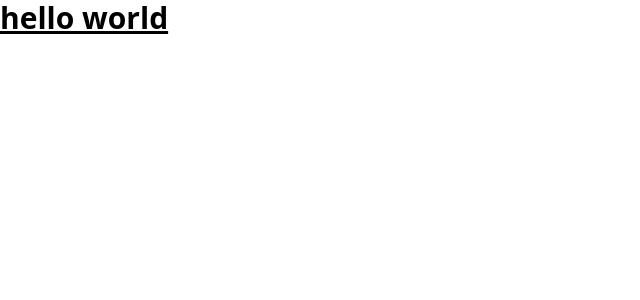
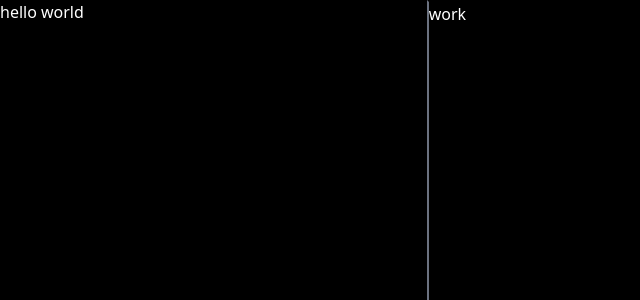
Before and after one commit to ericstlouis/Shinobi, a Next.js app: page / in a window 1280 px wide. Shown: the top 300 px of the page, without its empty margins (0-640 px from the left). Built offline with nearby package versions, Linux system fonts and the light colour scheme.

Commit message:
finally started lol

```diff
--- /dev/null
+++ b/app/components/sections/About.tsx
@@ -0,0 +1,11 @@
+import React from 'react'
+
+const About = () => {
+  return (
+    <div className='w-4/12'>
+        <h1>hello world</h1>
+    </div>
+  )
+}
+
+export default About
--- /dev/null
+++ b/app/components/sections/Work.tsx
@@ -0,0 +1,9 @@
+import React from 'react'
+
+const Work = () => {
+  return (
+    <div className='w-8/12 border-2 border-transparent border-l-gray-500'>work</div>
+  )
+}
+
+export default Work
--- a/app/layout.tsx
+++ b/app/layout.tsx
@@ -12,7 +12,7 @@ export default function RootLayout({
         head.tsx. Find out more at https://beta.nextjs.org/docs/api-reference/file-conventions/head
       */}
       <head />
-      <body>{children}</body>
+      <body className='bg-black text-white '>{children}</body>
     </html>
   )
 }
--- a/app/page.tsx
+++ b/app/page.tsx
@@ -1,7 +1,11 @@
+import About from "./components/sections/About";
+import Work from "./components/sections/Work";
+
 export default function Home() {
   return (
-    <h1 className="text-3xl font-bold underline">
-      hello world
-    </h1>
+    <div className="h-screen flex">
+      <About />
+      <Work />
+    </div>
   )
 }
--- a/tailwind.config.js
+++ b/tailwind.config.js
@@ -8,6 +8,7 @@ module.exports = {
     // // Or if using `src` directory:
     // "./src/**/*.{js,ts,jsx,tsx}",
   ],
+  darkMode: 'class',
   theme: {
     extend: {},
   },
```
